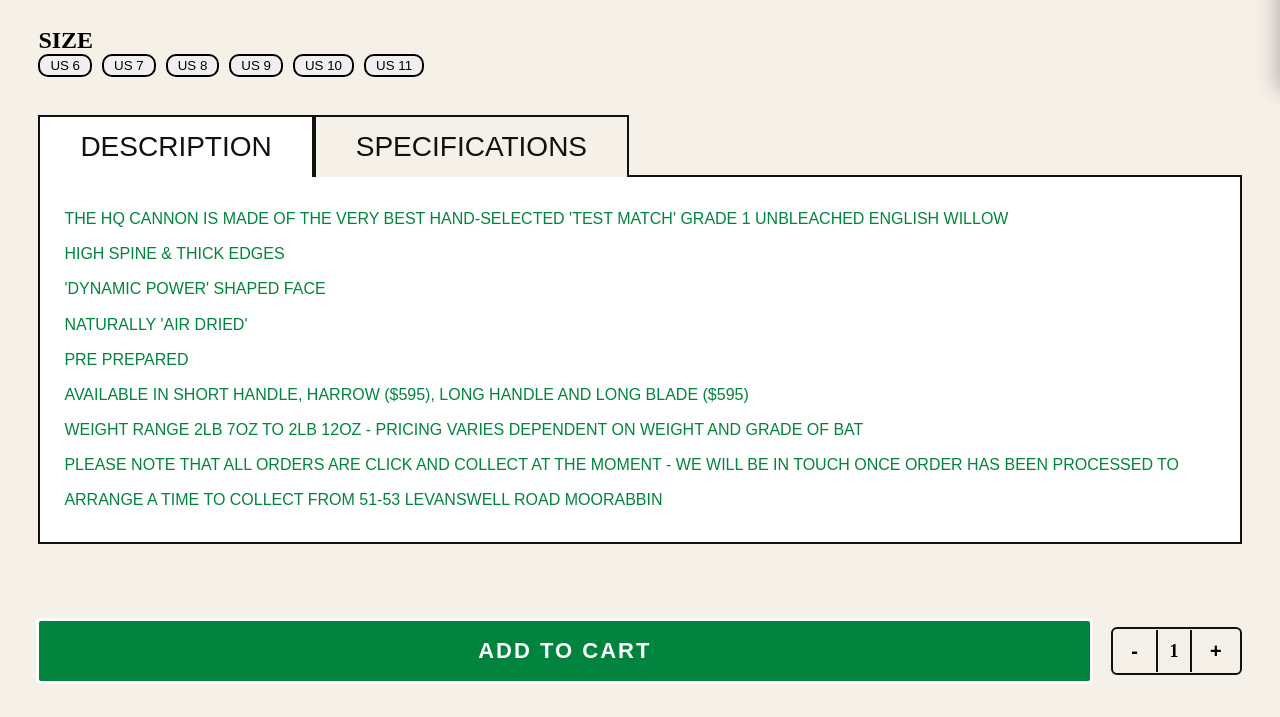
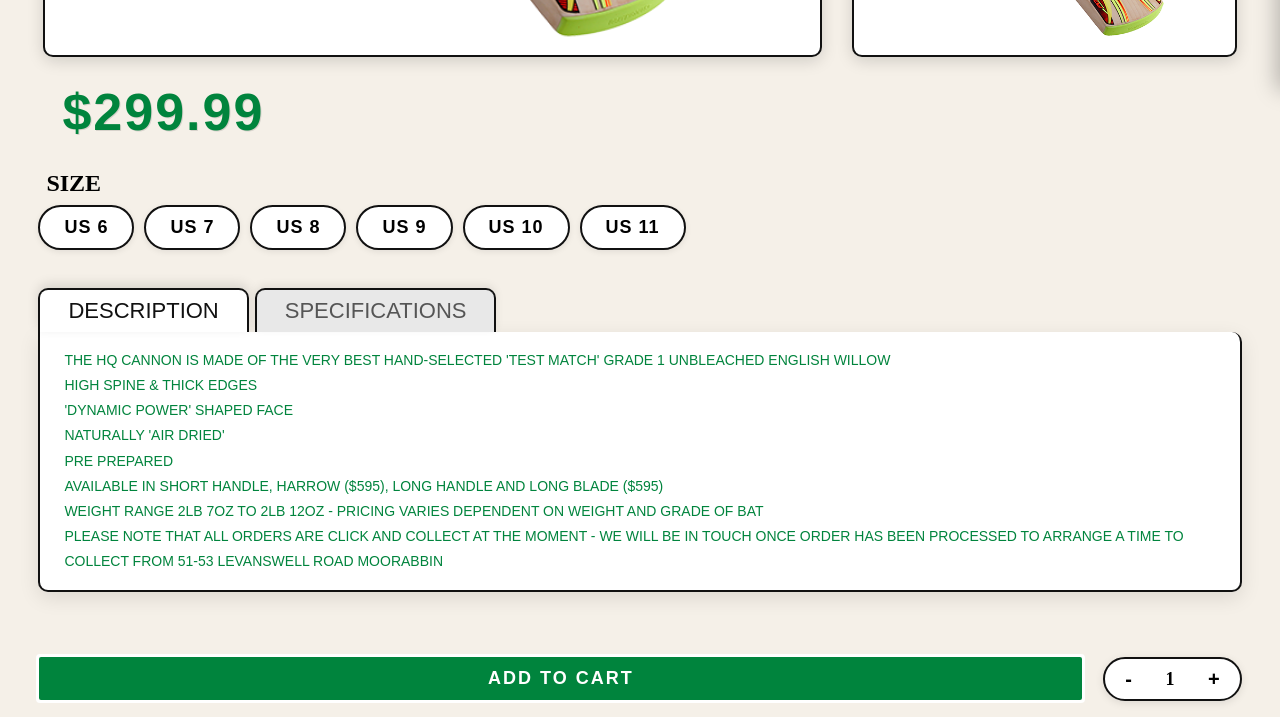
Before and after one commit to sham-05/A3_UID, a plain HTML site: page item-description.html in a window 1280 px wide. Shown: the part 710-1427 px from the top of the page. Drawn offline with Linux system fonts and the light colour scheme.

Commit message:
changes to item description page

```diff
--- a/item-description.html
+++ b/item-description.html
@@ -45,13 +45,13 @@
         </div>
         <div class="cart-items" id="cartItems"></div>
     </div>
-    <section>
+    <section class="item-header-section">
+        <h1 class="featured-title">KOOKABURRA KICKS 360</h1>
         <div class="item-grid">
             <div class="item-card-large">
                 <div class="item-card">
                     <img src="/assets/bat.png">
                 </div>
-                <h1 class="featured-title">KOOKABURRA KICKS 360</h1>
             </div>
             <div class="item-card-small">
                 <div class="item-card">
@@ -62,28 +62,17 @@
                 </div>
             </div>
         </div>
+        <span class="item-price">$299.99</span>
     </section>
     <section class="size-section">
         <h1>SIZE</h1>
         <div class="size-row">
-            <button class="size-pill">
-                <p>US 6</p>
-            </button>
-            <button class="size-pill">
-                <p>US 7</p>
-            </button>
-            <button class="size-pill">
-                <p>US 8</p>
-            </button>
-            <button class="size-pill">
-                <p>US 9</p>
-            </button>
-            <button class="size-pill">
-                <p>US 10</p>
-            </button>
-            <button class="size-pill">
-                <p>US 11</p>
-            </button>
+            <button class="size-pill" onclick="selectSize(this)">US 6</button>
+            <button class="size-pill" onclick="selectSize(this)">US 7</button>
+            <button class="size-pill" onclick="selectSize(this)">US 8</button>
+            <button class="size-pill" onclick="selectSize(this)">US 9</button>
+            <button class="size-pill" onclick="selectSize(this)">US 10</button>
+            <button class="size-pill" onclick="selectSize(this)">US 11</button>
         </div>
     </section>
 
@@ -136,6 +125,11 @@
         This logic handles switching between description and specification tabs
 
         */
+        function selectSize(btn) {
+            document.querySelectorAll('.size-pill').forEach(p => p.classList.remove('size-pill--selected'));
+            btn.classList.add('size-pill--selected');
+        }
+
         function switchTab(btn, tabId) {
 
             // Sets previous tab to inactive and hides the tab body
--- a/styles.css
+++ b/styles.css
@@ -508,15 +508,21 @@
     flex-direction: column;
 }
 
+.item-card-small .item-card {
+    height: 260px;
+}
+
 .item-card {
     border: 2px solid #111;
     border-radius: 10px;
     margin: 5px;
+    background-color: white;
+    box-shadow: 0 4px 16px rgba(0, 0, 0, 0.15);
 }
 
 .item-card-small img {
     width: 100%;
-    height: 250px;
+    height: 240px;
     object-fit: contain;
 }
 
@@ -527,16 +533,42 @@
 
 .item-card-large h1 {
     text-align: center;
+    font-size: 28px;
+    padding-bottom: 8px;
+}
+
+.item-price {
+    display: block;
+    font-family: Haettenschweiler, 'Arial Narrow Bold', sans-serif;
+    font-size: 52px;
+    font-weight: 700;
+    color: var(--website-green);
+    letter-spacing: 2px;
+    margin-top: 0;
+    padding: 20px 3vh 20px;
+    text-shadow: 1px 1px 0 rgba(0, 0, 0, 0.12);
 }
 
 .item-card-large .item-card {
-    padding: 24px;
+    height: calc(2 * 260px + 10px);
+    padding: 12px;
+    background-color: white;
 }
 
 .item-card-large img {
     width: 100%;
-    height: 400px;
+    height: 100%;
     object-fit: contain;
+}
+
+.size-section {
+    padding: 8px 3vw 12px;
+}
+
+.size-section h1 {
+    font-size: 32;
+    padding-left: 1vh;
+    padding-bottom: 1vh;
 }
 
 .size-row {
@@ -547,47 +579,73 @@
 }
 
 .size-pill {
-    border: 2px solid #000;
-    border-radius: 10px;
-    padding: 2px 10px 2px 10px;
+    border: 2px solid #111;
+    border-radius: 999px;
+    padding: 10px 24px;
+    background: #fff;
+    font-family: Haettenschweiler, 'Arial Narrow Bold', sans-serif;
+    font-size: 18px;
+    font-weight: 600;
+    letter-spacing: 1px;
+    cursor: pointer;
+    box-shadow: 0 2px 6px rgba(0, 0, 0, 0.08);
+    transition: background 0.15s, color 0.15s, border-color 0.15s, box-shadow 0.15s;
+}
+
+.size-pill:hover {
+    box-shadow: 0 4px 12px rgba(0, 0, 0, 0.14);
+}
+
+.size-pill--selected {
+    background: var(--website-green);
+    color: #fff;
+    border-color: var(--website-green);
+    box-shadow: 0 4px 14px rgba(0, 0, 0, 0.18);
 }
 
 .item-tabs-section {
-    padding: 3vw;
+    padding: 2vw 3vw;
 }
 
 .item-tabs-header {
     display: flex;
-    border-bottom: 2px solid #111;
+    border-bottom: none;
+    gap: 6px;
 }
 
 .item-tab {
-    padding: 14px 40px;
+    padding: 8px 28px;
     font-family: Haettenschweiler, 'Arial Narrow Bold', sans-serif;
-    font-size: 28px;
-    background: var(--website-white);
+    font-size: 22px;
+    background: #e8e8e8;
     border: 2px solid #111;
     border-bottom: none;
+    border-radius: 10px 10px 0 0;
     cursor: pointer;
-    color: #111;
-    margin-bottom: -2px;
+    color: #555;
+    box-shadow: 0 -3px 8px rgba(0, 0, 0, 0.08);
+    transition: background 0.2s, color 0.2s;
 }
 
 .item-tab--active {
     background: #fff;
+    color: #111;
     position: relative;
     z-index: 1;
+    box-shadow: 0 -4px 12px rgba(0, 0, 0, 0.12);
 }
 
 .item-tab-body {
     border: 2px solid #111;
     border-top: none;
-    padding: 24px;
+    border-radius: 0 10px 10px 10px;
+    padding: 16px 24px;
     background: #fff;
     font-family: Haettenschweiler, 'Arial Narrow Bold', sans-serif;
     color: var(--website-green);
-    font-size: 16px;
-    line-height: 2.2;
+    font-size: 14px;
+    line-height: 1.8;
+    box-shadow: 0 6px 20px rgba(0, 0, 0, 0.1);
 }
 
 .item-tab-body--hidden {
@@ -596,9 +654,9 @@
 
 .item-add-to-cart {
     flex: 1;
-    font-size: 22px;
+    font-size: 18px;
     letter-spacing: 2px;
-    padding: 18px;
+    padding: 12px;
     font-family: Haettenschweiler, 'Arial Narrow Bold', sans-serif;
 }
 
@@ -807,15 +865,17 @@
     display: flex;
     align-items: center;
     gap: 20px;
-    padding-bottom: 30px;
+    padding-bottom: 16px;
 }
 
 .quantitySelector {
     display: flex;
     align-items: center;
     border: 2px solid #111;
-    border-radius: 6px;
+    border-radius: 999px;
     overflow: hidden;
+    background-color: #fff;
+    box-shadow: 0 2px 8px rgba(0, 0, 0, 0.1);
     height: 100%;
 }
 
@@ -825,7 +885,7 @@
     border: none;
     font-size: 20px;
     font-weight: 700;
-    padding: 12px 18px;
+    padding: 10px 20px;
     cursor: pointer;
     line-height: 1;
     transition: background-color 0.15s;
@@ -833,7 +893,7 @@
 
 .reduceQty:hover,
 .increaseQty:hover {
-    background-color: rgba(0, 0, 0, 0.08);
+    background-color: rgba(0, 0, 0, 0.06);
 }
 
 .quantitySelector p {
@@ -841,9 +901,7 @@
     text-align: center;
     font-size: 18px;
     font-weight: 700;
-    border-left: 2px solid #111;
-    border-right: 2px solid #111;
-    padding: 12px 8px;
+    padding: 10px 12px;
     line-height: 1;
 }
 
```
